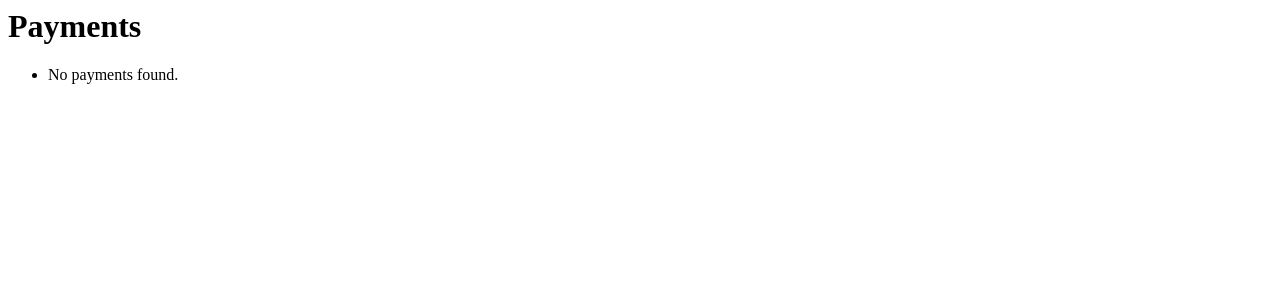
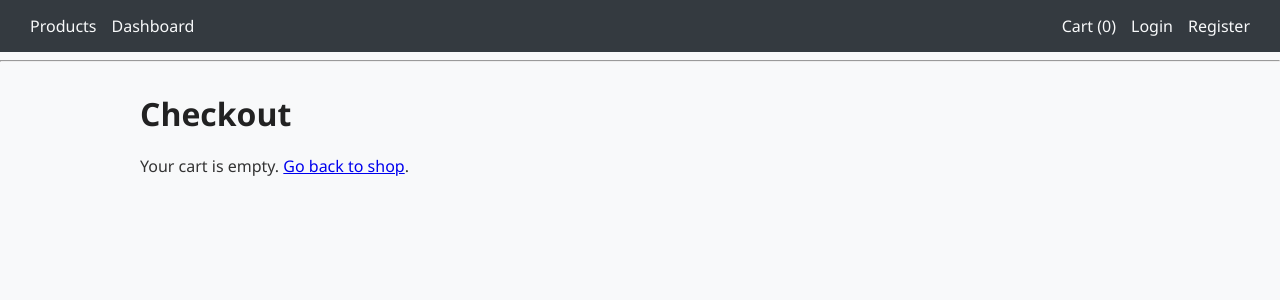
Before and after one commit to xavieralves16/CS50-Final-Project, a Flask app: template app/templates/payments.html in a window 1280 px wide. Shown: the top 300 px of the page. Run offline with Flask 3, Linux system fonts and the light colour scheme; the template is opened without the code that fills it, so the values that code supplies are empty.

Commit message:
stripe payment

```diff
--- a/app/routes/payments.py
+++ b/app/routes/payments.py
@@ -1,28 +1,95 @@
-from flask import Blueprint, request, jsonify, render_template
-from app.models import db, Payment
+import stripe
+from flask import Blueprint, render_template, session, current_app, url_for, redirect
+from app.models import Product
 
 payments_bp = Blueprint("payments", __name__, url_prefix="/payments")
 
-# ------------------------
-# FRONTEND ROUTE
-# ------------------------
+
+def compute_cart_total_and_items():
+    """Calcula o total e os itens do carrinho."""
+    cart = session.get("cart", {})
+    items = []
+    total = 0.0
+    for pid_str, qty in cart.items():
+        try:
+            pid = int(pid_str)
+        except ValueError:
+            continue
+        product = Product.query.get(pid)
+        if product:
+            subtotal = product.price * qty
+            total += subtotal
+            items.append({
+                "id": product.id,
+                "name": product.name,
+                "price": product.price,
+                "quantity": qty,
+                "subtotal": subtotal
+            })
+    return round(total, 2), items
+
+
 @payments_bp.route("/", methods=["GET"])
 def payments_page():
-    """Render payments page"""
-    return render_template("payments.html", title="Payments")
+    """Página inicial do checkout"""
+    total, items = compute_cart_total_and_items()
+    if total <= 0:
+        return redirect(url_for("cart.view_cart"))
 
-# ------------------------
-# API ROUTES
-# ------------------------
-@payments_bp.route("/all", methods=["GET"])
-def get_payments():
-    """Return all payments as JSON"""
-    payments = Payment.query.all()
-    return jsonify([{
-        "id": p.id,
-        "user_id": p.subscription.user_id,
-        "subscription_id": p.subscription_id,
-        "amount": p.amount,
-        "status": p.status,
-        "timestamp": p.timestamp.isoformat()
-    } for p in payments])
+    return render_template(
+        "payments.html",
+        title="Checkout",
+        total=total,
+        items=items,
+        stripe_public_key=current_app.config["STRIPE_PUBLIC_KEY"]
+    )
+
+
+@payments_bp.route("/create-checkout-session", methods=["POST"])
+def create_checkout_session():
+    """Cria sessão de pagamento segura no Stripe."""
+    stripe.api_key = current_app.config["STRIPE_SECRET_KEY"]
+
+    total, items = compute_cart_total_and_items()
+    if total <= 0:
+        return redirect(url_for("cart.view_cart"))
+
+    # Converte total para cêntimos (Stripe trabalha em centavos)
+    amount_cents = int(total * 100)
+
+    # Cria uma sessão no Stripe
+    checkout_session = stripe.checkout.Session.create(
+        payment_method_types=["card"],
+        line_items=[{
+            "price_data": {
+                "currency": "usd",
+                "product_data": {
+                    "name": "Cart Purchase",
+                },
+                "unit_amount": amount_cents,
+            },
+            "quantity": 1,
+        }],
+        mode="payment",
+        success_url=url_for("payments.success", _external=True),
+        cancel_url=url_for("payments.cancel", _external=True),
+    )
+
+    return redirect(checkout_session.url, code=303)
+
+
+@payments_bp.route("/success")
+def success():
+    """Página após pagamento bem-sucedido"""
+    session["cart"] = {}  # limpa o carrinho
+    return render_template("payment_result.html",
+                           message="Payment Successful!",
+                           status="success")
+
+
+@payments_bp.route("/cancel")
+def cancel():
+    """Página após cancelamento do pagamento"""
+    return render_template("payment_result.html",
+                           message="Payment Canceled!",
+                           status="failed")
--- a/app/templates/payments.html
+++ b/app/templates/payments.html
@@ -1,24 +1,41 @@
+{% extends "base.html" %}
 {% block content %}
-<h1>Payments</h1>
-<ul id="payments-list"></ul>
+<h1>Checkout</h1>
 
-<script>
-  // Fetch payments from Flask backend
-  fetch("/payments/all")
-    .then(response => response.json())
-    .then(data => {
-      const list = document.getElementById("payments-list");
-      if (data.length === 0) {
-        list.innerHTML = "<li>No payments found.</li>";
-      } else {
-        data.forEach(pay => {
-          const li = document.createElement("li");
-          li.textContent =
-            `Payment #${pay.id} → User: ${pay.user_id}, Amount: $${pay.amount}, Status: ${pay.status}`;
-          list.appendChild(li);
-        });
-      }
-    })
-    .catch(err => console.error("Error loading payments:", err));
-</script>
+{% if items and items|length > 0 %}
+  <h2>Order Summary</h2>
+  <table>
+    <thead>
+      <tr>
+        <th>Product</th>
+        <th>Price</th>
+        <th>Qty</th>
+        <th>Subtotal</th>
+      </tr>
+    </thead>
+    <tbody>
+      {% for it in items %}
+      <tr>
+        <td>{{ it.name }}</td>
+        <td>${{ "%.2f"|format(it.price) }}</td>
+        <td>{{ it.quantity }}</td>
+        <td>${{ "%.2f"|format(it.subtotal) }}</td>
+      </tr>
+      {% endfor %}
+      <tr>
+        <td colspan="3" style="text-align:right;font-weight:bold;">Total</td>
+        <td style="font-weight:bold;">${{ "%.2f"|format(total) }}</td>
+      </tr>
+    </tbody>
+  </table>
+
+  <form action="{{ url_for('payments.create_checkout_session') }}" method="POST">
+    <button type="submit" style="margin-top:20px;padding:10px 20px;background:#635BFF;color:white;border:none;border-radius:5px;cursor:pointer;">
+      Pay ${{ "%.2f"|format(total) }}
+    </button>
+  </form>
+
+{% else %}
+  <p>Your cart is empty. <a href="{{ url_for('products.products_page') }}">Go back to shop</a>.</p>
+{% endif %}
 {% endblock %}
--- a/run.py
+++ b/run.py
@@ -1,5 +1,16 @@
+import os
 from app import create_app
+from dotenv import load_dotenv
 
+# Caminho absoluto do ficheiro .env
+env_path = os.path.join(os.path.dirname(__file__), ".env")
+print("DEBUG - A carregar .env de:", env_path)
+
+# Força o carregamento do ficheiro .env
+load_dotenv(dotenv_path=env_path)
+
+# Confirmar se carregou
+print("DEBUG - STRIPE_PUBLIC_KEY =", os.environ.get("STRIPE_PUBLIC_KEY"))
 # Entry point of the application
 # This will initialize Flask and run the development server
 app = create_app()
```
Also changed, not shown: app/__init__.py (+11 -1 lines), app/config.py (+6 -1 lines), app/templates/payment_result.html (added, +31 -0 lines), 1 other file.
